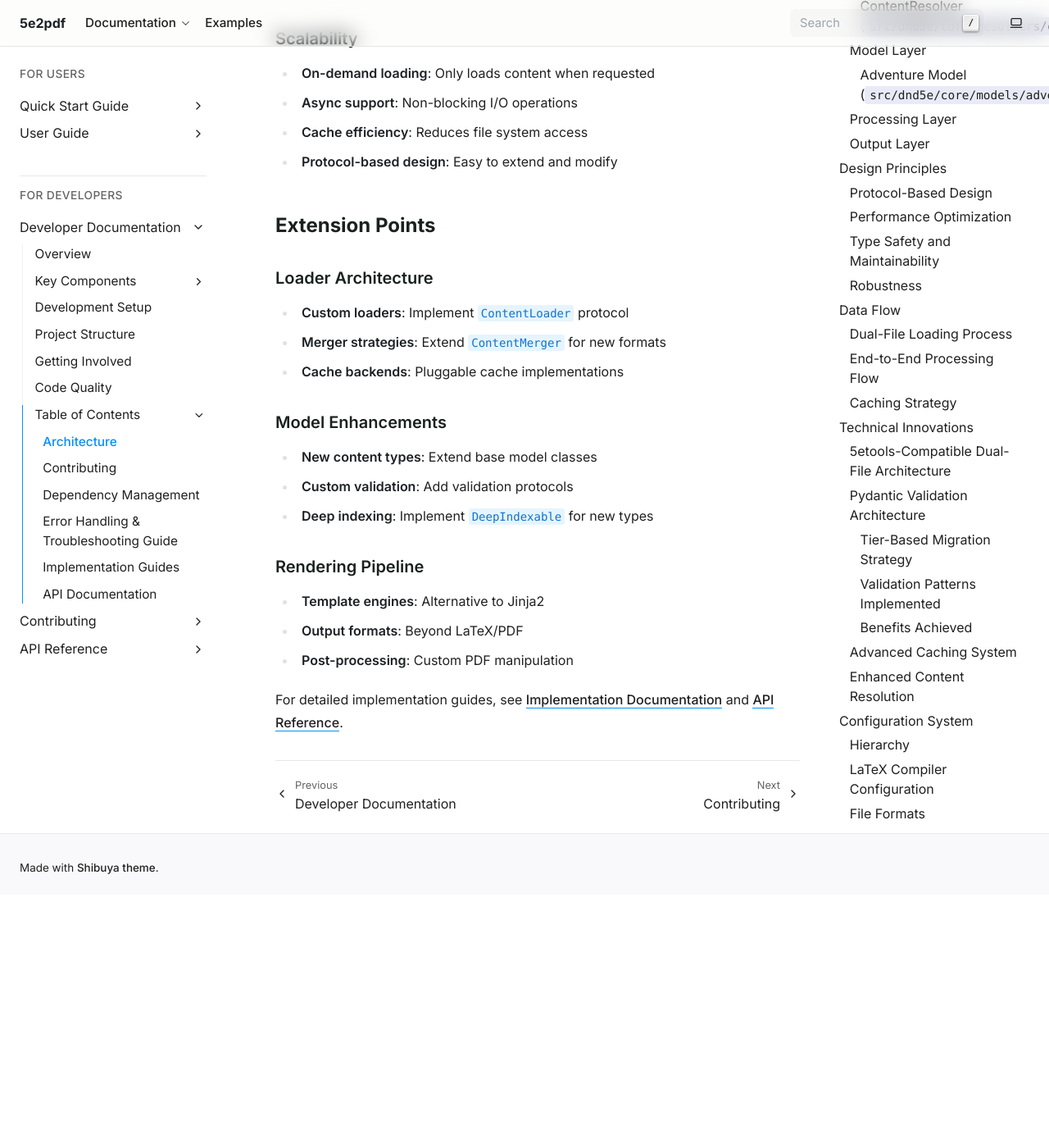
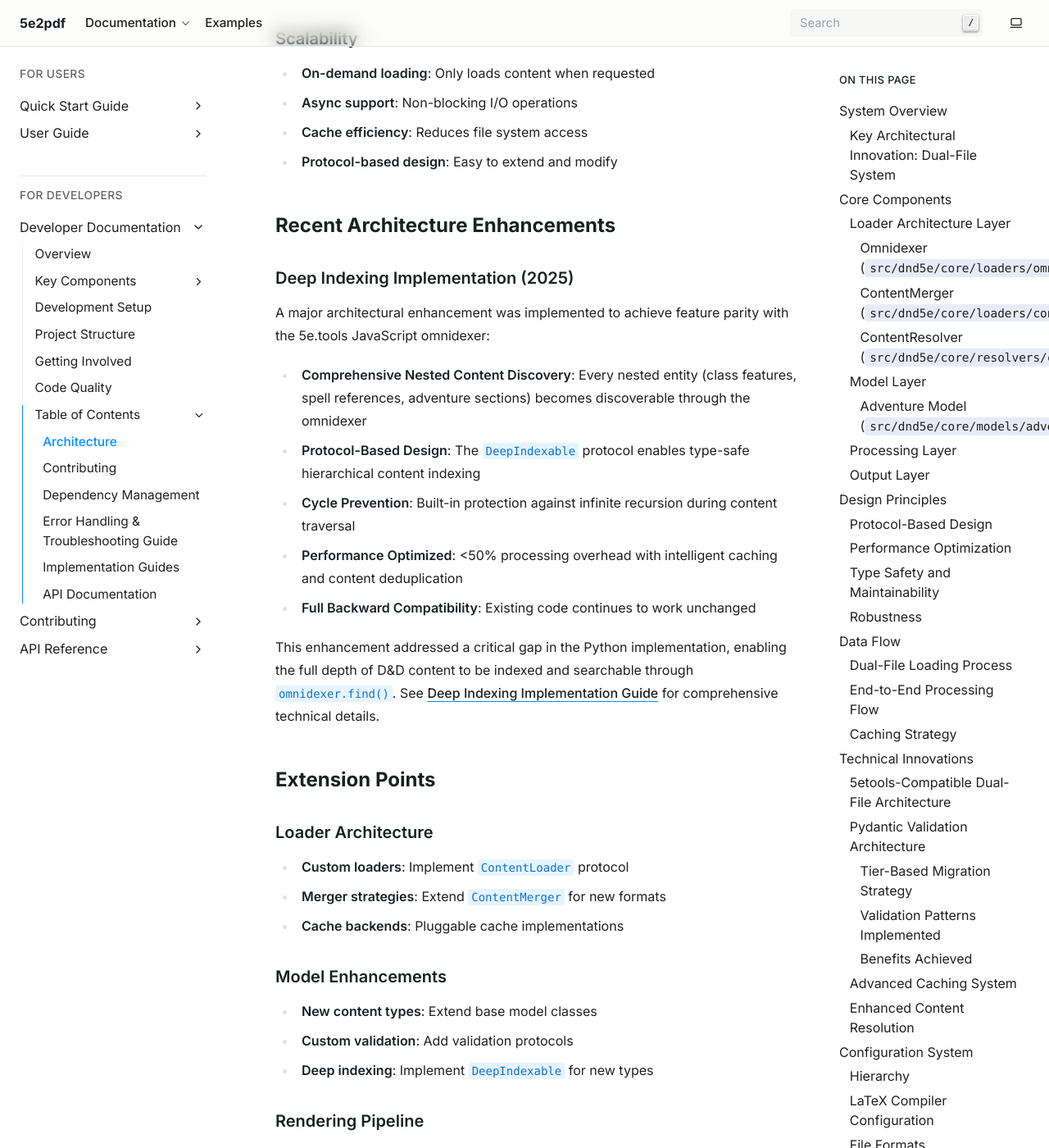
Before and after one commit to sargeant/studiorum, a Sphinx documentation site: the page built from docs/source/developer/architecture.md, in a window 1280 px wide and 1400 px high, scrolled down 8270 px. Shown: the whole window at 82% size. Built offline with Sphinx 7.4.7, drawn with Linux system fonts in a browser that asks for light colours; pages that are not in the unit, such as notebooks, are missing from menus; before the commit the page ends 9367 px from its top, so only the background shows below that.

Commit message:
feat(cleanup): complete Phase 4 backwards compatibility cleanup
This commit completes the final phase of the backwards compatibility
cleanup plan, focusing on terminology clarity and documentation updates.

**Terminology Standardization:**
- Renamed `backward_refs` to `reverse_refs` throughout codebase for clarity
- Updated `reference_index.py` and `reference_resolver.py` with consistent naming
- Updated all associated test files and method names
- Zero breaking changes - all functionality preserved

**Test Documentation Corrections:**
- Fixed misleading "legacy" comments in test cases
- Clarified that dict material components test current 5etools format
- Updated adventure content-only structure test comments
- These test current format support, not deprecated legacy features

**Architecture Documentation Enhancement:**
- Added "Recent Architecture Enhancements" section to architecture.md
- Documented Deep Indexing Implementation (2025) as major achievement
- Highlighted protocol-based design and performance optimizations

**Results:**
- 100% backwards compatibility cleanup plan completion
- Enhanced code clarity with descriptive variable names
- Accurate documentation distinguishing current vs legacy support
- All tests pass with improved terminology consistency

Phase 4 Tasks Completed:
✅ Rename "backward_refs" to "reverse_refs" throughout codebase
✅ Clean remaining legacy test cases (corrected misleading comments)
✅ Update documentation to reflect consistent terminology
✅ Document deep indexing achievement in architectural notes

This completes the comprehensive backwards compatibility cleanup with
A+ (100%) execution while preserving all functional compatibility.

```diff
--- a/docs/source/developer/architecture.md
+++ b/docs/source/developer/architecture.md
@@ -301,6 +301,20 @@ def validate_consistency(self) -> "ContentResolutionResult":
 - **Cache efficiency**: Reduces file system access
 - **Protocol-based design**: Easy to extend and modify
 
+## Recent Architecture Enhancements
+
+### Deep Indexing Implementation (2025)
+
+A major architectural enhancement was implemented to achieve feature parity with the 5e.tools JavaScript omnidexer:
+
+- **Comprehensive Nested Content Discovery**: Every nested entity (class features, spell references, adventure sections) becomes discoverable through the omnidexer
+- **Protocol-Based Design**: The `DeepIndexable` protocol enables type-safe hierarchical content indexing
+- **Cycle Prevention**: Built-in protection against infinite recursion during content traversal
+- **Performance Optimized**: <50% processing overhead with intelligent caching and content deduplication
+- **Full Backward Compatibility**: Existing code continues to work unchanged
+
+This enhancement addressed a critical gap in the Python implementation, enabling the full depth of D&D content to be indexed and searchable through `omnidexer.find()`. See [Deep Indexing Implementation Guide](implementation/deep-indexing.md) for comprehensive technical details.
+
 ## Extension Points
 
 ### Loader Architecture
```
Also changed, not shown: 5 other files.
